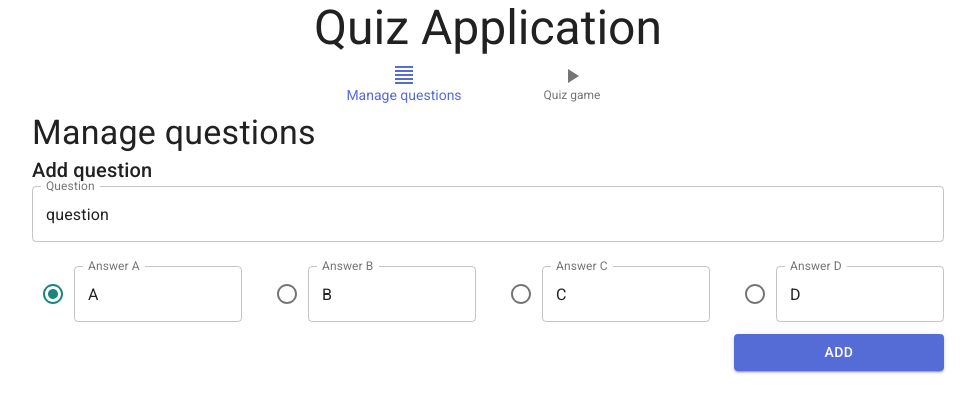
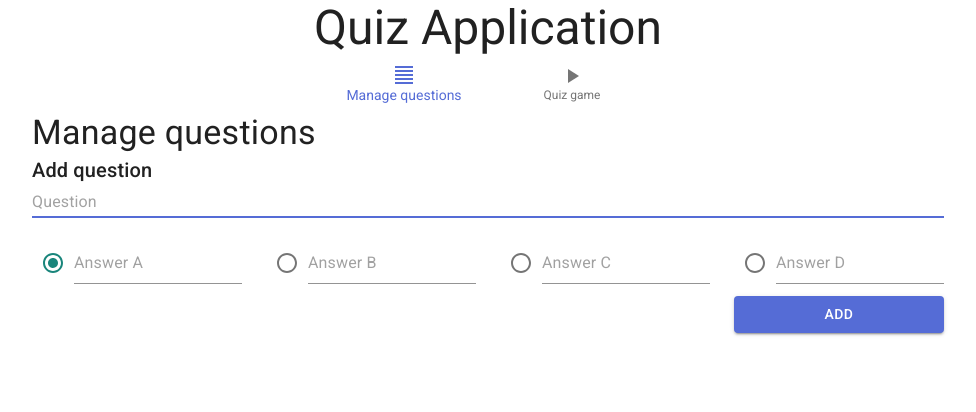
Before and after one commit to csabagaspar/quiz-app, a React (Create React App) app: page / in a window 1280 px wide. Shown: the top 412 px of the page, without its empty margins (152-1128 px from the left). Built offline with nearby package versions, Linux system fonts and the light colour scheme.

Commit message:
some update

```diff
--- a/src/components/Input.tsx
+++ b/src/components/Input.tsx
@@ -1,4 +1,5 @@
 import React from 'react'
+import Input from '@material-ui/core/Input'
 import TextField from '@material-ui/core/TextField'
 import Grid from '@material-ui/core/Grid'
 import Radio from '@material-ui/core/Radio'
@@ -37,9 +38,8 @@ export const InputRadio = ({
             onChange={handleRadioChange}
             value={radioValue}
           />
-          <TextField
-            label={label}
-            variant="outlined"
+          <Input
+            placeholder={label}
             value={inputValue}
             onChange={handleTextFieldChange}
             name={name}
--- a/src/components/NoMoreQuestions.tsx
+++ b/src/components/NoQuestions.tsx
@@ -1,7 +1,5 @@
 import React from 'react'
-import {useSelector} from 'react-redux'
 
-import Container from '@material-ui/core/Container'
 import Typography from '@material-ui/core/Typography'
 import Button from '@material-ui/core/Button'
 import Grid from '@material-ui/core/Grid'
@@ -35,3 +33,16 @@ export const NoMoreQuestions = () => {
     </>
   )
 }
+export const NoQuestions = () => {
+  return (
+    <>
+      <Grid container spacing={3} justify="center">
+        <Grid item xs={5} style={{textAlign: 'center'}}>
+          <Typography component="h1" variant="h4">
+            No questions
+          </Typography>
+        </Grid>
+      </Grid>
+    </>
+  )
+}
--- a/src/features/questions/QuestionForm.tsx
+++ b/src/features/questions/QuestionForm.tsx
@@ -2,7 +2,6 @@ import React from 'react'
 import {useDispatch} from 'react-redux'
 import {v4 as uuidv4} from 'uuid'
 
-import TextField from '@material-ui/core/TextField'
 import Grid from '@material-ui/core/Grid'
 import Container from '@material-ui/core/Container'
 import Typography from '@material-ui/core/Typography'
@@ -10,15 +9,16 @@ import Radio from '@material-ui/core/Radio'
 import Button from '@material-ui/core/Button'
 import FormControl from '@material-ui/core/FormControl'
 import {InputRadio} from '../../components/Input'
+import Input from '@material-ui/core/Input'
 
 import {addQuestion} from './questionsSlice'
 
 const resetFormState = () => ({
-  question: 'question',
-  A: 'A',
-  B: 'B',
-  C: 'C',
-  D: 'D',
+  question: '',
+  A: '',
+  B: '',
+  C: '',
+  D: '',
   correct: 0,
 })
 
@@ -44,15 +44,11 @@ export function QuestionForm() {
     setState(resetFormState())
   }
 
-  const handleRadioChange = (event: React.ChangeEvent<HTMLInputElement>) => {
-    setState({correct: Number(event.target.value)})
-  }
-  const handleTextFieldChange = (
-    event: React.ChangeEvent<HTMLInputElement>,
-  ) => {
+  const handleInputChange = (event: React.ChangeEvent<HTMLInputElement>) => {
     const value = event.currentTarget.value
     setState({[event.currentTarget.name]: value})
   }
+
   const handleChange = (value: any) => {
     setState(value)
   }
@@ -63,15 +59,15 @@ export function QuestionForm() {
         Add question
       </Typography>
 
-      <form onSubmit={handleAdd} noValidate autoComplete="off">
+      <form onSubmit={handleAdd}>
         <Grid container spacing={3}>
           <Grid item xs={12}>
             <FormControl required fullWidth>
-              <TextField
-                label="Question"
-                variant="outlined"
+              <Input
+                autoFocus
+                placeholder="Question"
                 value={question}
-                onChange={handleTextFieldChange}
+                onChange={handleInputChange}
                 name="question"
               />
             </FormControl>
--- a/src/features/questions/QuestionList.tsx
+++ b/src/features/questions/QuestionList.tsx
@@ -8,7 +8,6 @@ import Typography from '@material-ui/core/Typography'
 import List from '@material-ui/core/List'
 import ListItem from '@material-ui/core/ListItem'
 import ListItemSecondaryAction from '@material-ui/core/ListItemSecondaryAction'
-import ListItemText from '@material-ui/core/ListItemText'
 import IconButton from '@material-ui/core/IconButton'
 import DeleteIcon from '@material-ui/icons/Delete'
 
@@ -72,6 +71,7 @@ export function QuestionList() {
             <ListItemSecondaryAction
               data-id={question.id}
               onClick={handleDeleteQuestion}
+              style={{right: '0'}}
             >
               <IconButton aria-label="Delete">
                 <DeleteIcon />
--- a/src/pages/GamePage.tsx
+++ b/src/pages/GamePage.tsx
@@ -1,24 +1,32 @@
 import React from 'react'
 import {useSelector} from 'react-redux'
 
-import TextField from '@material-ui/core/TextField'
 import Container from '@material-ui/core/Container'
 import Typography from '@material-ui/core/Typography'
-import Grid from '@material-ui/core/Grid'
-import Button from '@material-ui/core/Button'
 
-import {queryQuestions, Question} from '../features/questions/questionsSlice'
+import {queryQuestions} from '../features/questions/questionsSlice'
 import {GameContext, GameType} from '../contexts/GameContext'
 import {UsernameForm} from '../components/UsernameForm'
 import {GameInfo} from '../components/GameInfo'
-import {NoMoreQuestions} from '../components/NoMoreQuestions'
+import {NoMoreQuestions, NoQuestions} from '../components/NoQuestions'
 import {GameForm} from '../components/GameForm'
 
 export const GamePage = () => {
   const questions = useSelector(queryQuestions)
+  const numberOfQuestions = questions?.length
   const {currentQuestionIndex, username} = React.useContext<GameType>(
     GameContext,
   )
+
+  const getPagePart = (): React.FunctionComponentElement<any> => {
+    if (numberOfQuestions === 0) {
+      return React.createElement(NoQuestions, null, null)
+    } else if (currentQuestionIndex >= numberOfQuestions) {
+      return React.createElement(NoMoreQuestions, null, null)
+    } else {
+      return React.createElement(GameForm, {questions}, null)
+    }
+  }
 
   return (
     <Container component="main" maxWidth="md">
@@ -31,11 +39,7 @@ export const GamePage = () => {
       ) : (
         <>
           <GameInfo />
-          {currentQuestionIndex >= questions.length ? (
-            <NoMoreQuestions />
-          ) : (
-            <GameForm questions={questions} />
-          )}
+          {getPagePart()}
         </>
       )}
     </Container>
```
